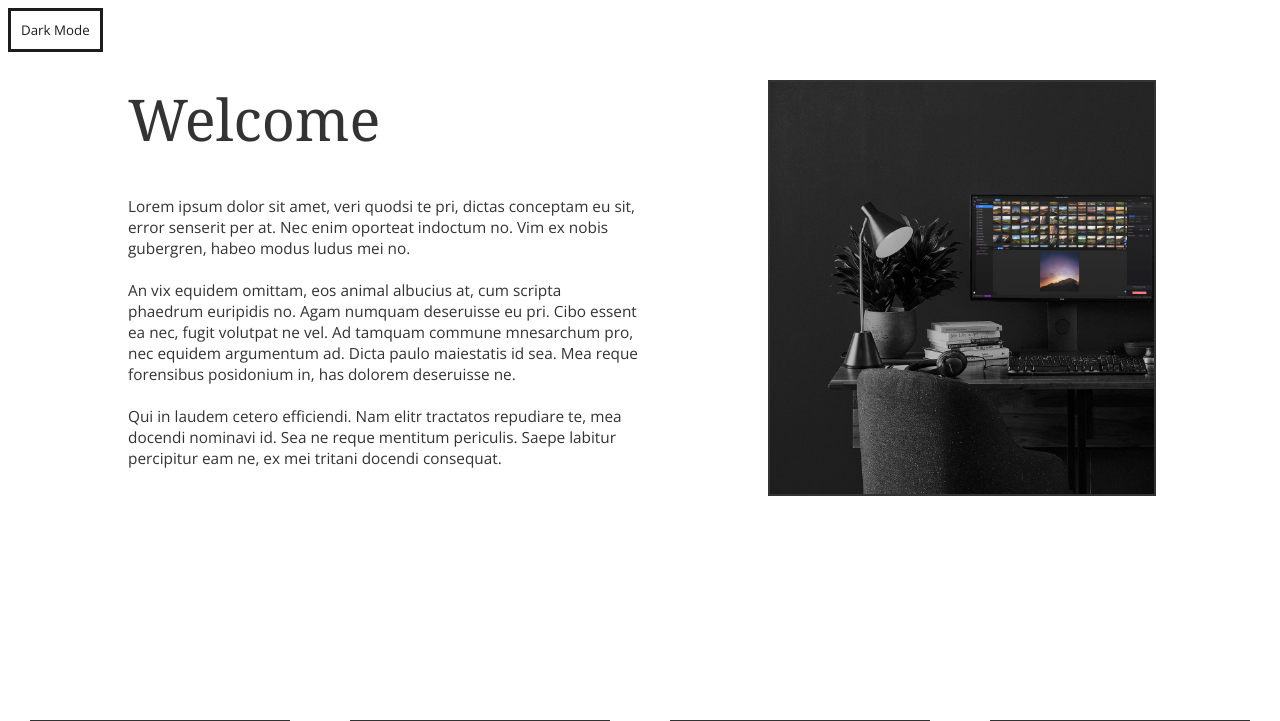
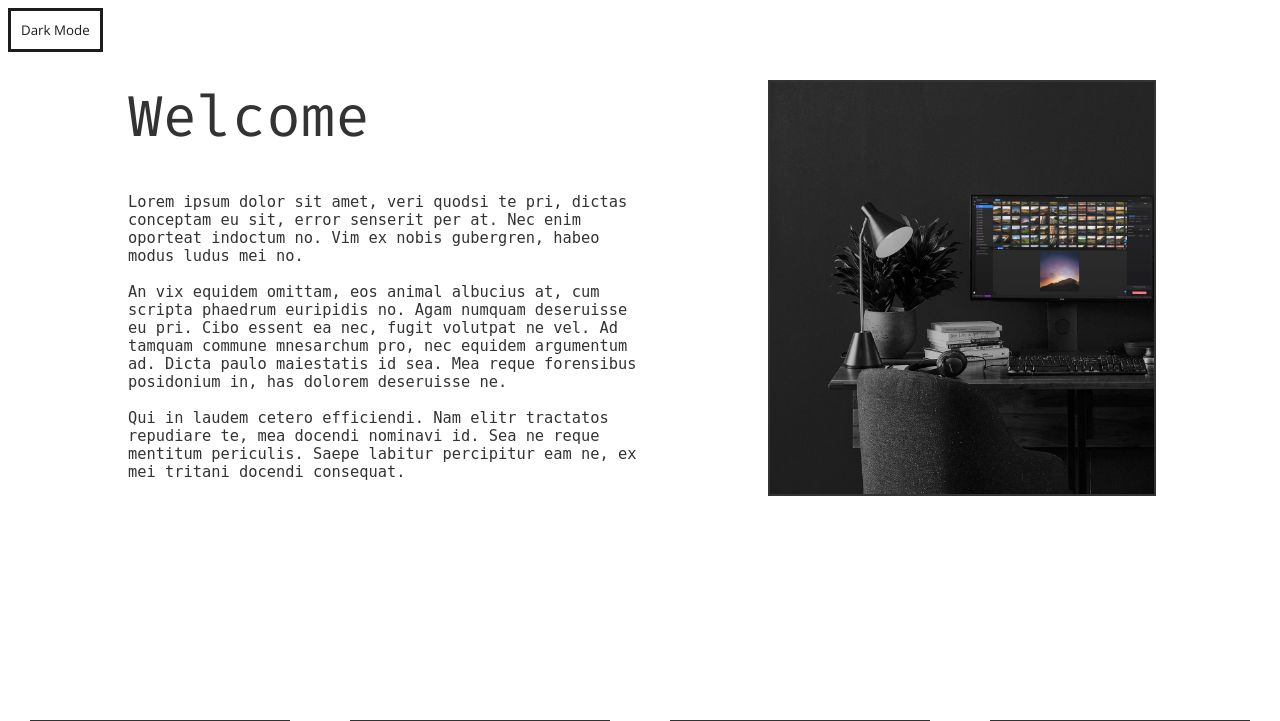
Before and after one commit to frol2256/frol2256.github.io, a PHP site: page / in a window 1280 px wide. Shown: the top 721 px of the page. Run offline with PHP 8.4, Linux system fonts and the light colour scheme; grey boxes are pictures that could not be loaded.

Commit message:
Font update

```diff
--- a/index.html
+++ b/index.html
@@ -5,6 +5,8 @@
     <link rel="stylesheet" type="text/css" href="stylesheet.css">
     <link href="https://fonts.googleapis.com/css?family=Montserrat&display=swap" rel="stylesheet">
     <link href="https://fonts.googleapis.com/css?family=Open+Sans:300,600&display=swap" rel="stylesheet">
+    <link href="https://fonts.googleapis.com/css?family=Fira+Code&display=swap" rel="stylesheet">
+    <link href="https://fonts.googleapis.com/css?family=Inconsolata&display=swap" rel="stylesheet">
     <script src="scripts.js"></script>
     <title>frol2256</title>
     <meta name="viewport" content="width=device-width, initial-scale=1.0">
@@ -19,9 +21,9 @@
         <img src="https://loremflickr.com/400/400">
         <img src="https://placebear.com/400/400">
     </div>
-
     <div class="header">
         <h1>Welcome</h1>
+
         <p>Lorem ipsum dolor sit amet, veri quodsi te pri, dictas conceptam eu sit, error senserit per at. Nec enim oporteat indoctum no. Vim ex nobis gubergren, habeo modus ludus mei no.<br><br>An vix equidem omittam, eos animal albucius at, cum scripta phaedrum euripidis no.
 
 	   Agam numquam deseruisse eu pri. Cibo essent ea nec, fugit volutpat ne vel. Ad tamquam commune mnesarchum pro, nec equidem argumentum ad. Dicta paulo maiestatis id sea.
@@ -34,7 +36,6 @@
     </div>
 
     <button type="button" id="DarkModeButton" onclick="DarkMode()">Dark Mode</button>
-
 
     <script>
         function scrollToTop() {
--- a/stylesheet.css
+++ b/stylesheet.css
@@ -1,7 +1,6 @@
 
 body{
   overflow: hidden;
-  /*font-family: 'Open Sans', sans-serif;*/
   background-color: white;
   cursor: default;
   overflow-x: hidden;
@@ -27,13 +26,17 @@ html {
 
 }
 .header h1{
-    font-family: 'Georgia', sans-serif !important;
+
+    font-family: 'Fira Code', sans-serif !important;
     font-weight: 300;
     font-size: 4.5vw;
 }
 
+
+
 .header p{
-    font-family: 'Open Sans', sans-serif !important;
+    font-family: monospace;
+    /*font-family: 'Open Sans', sans-serif !important;*/
     font-size: 1.2vw;
     font-weight: 300;
     text-align: left;
```
